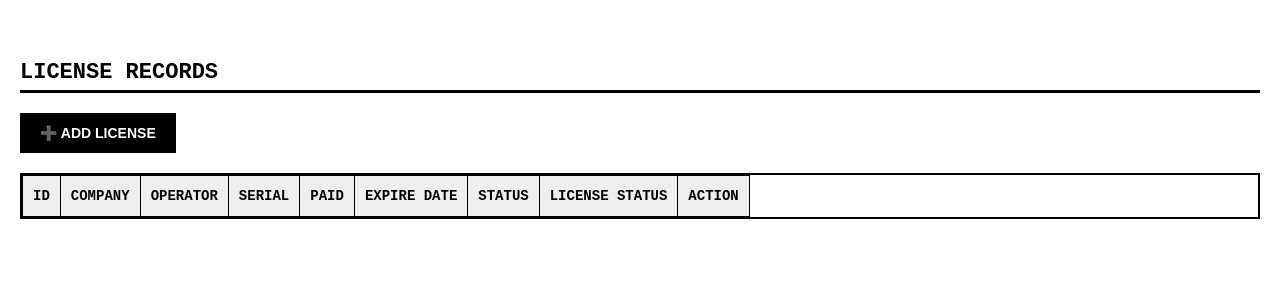
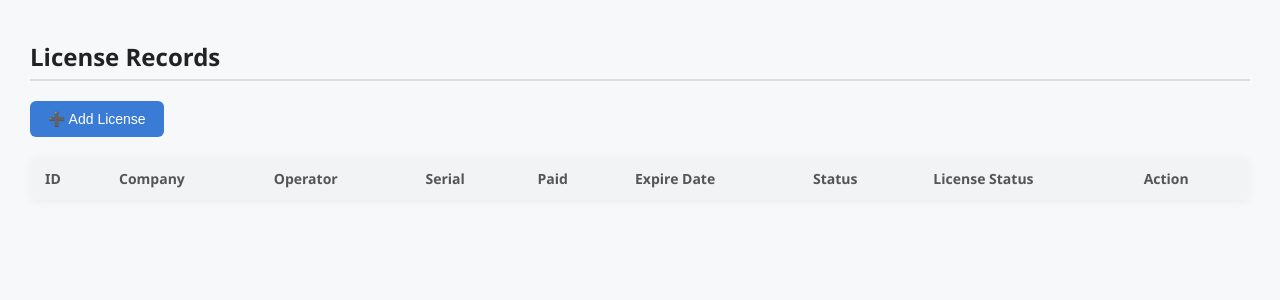
Before and after one commit to Beqaelbaqidze/PRINT_SH, a FastAPI app: page /dashboard in a window 1280 px wide. Shown: the top 300 px of the page. Run offline with FastAPI, Linux system fonts and the light colour scheme; data that the repository does not hold is empty; some libraries are stand-ins or nearby versions.

Commit message:
licenses

```diff
--- a/templates/dashboard.html
+++ b/templates/dashboard.html
@@ -5,185 +5,159 @@
   <title>License Dashboard</title>
   <script src="https://code.jquery.com/jquery-3.6.0.min.js"></script>
   <style>
-    * {
-      box-sizing: border-box;
-    }
-
     body {
-      font-family: 'Courier New', Courier, monospace;
-      background-color: #fff;
-      color: #000;
-      padding: 20px;
-      margin: 0;
+      font-family: 'Segoe UI', Tahoma, Geneva, Verdana, sans-serif;
+      background-color: #f7f8fa;
+      margin: 30px;
+      color: #333;
     }
 
     h2 {
-      font-size: 22px;
-      font-weight: bold;
-      border-bottom: 3px solid #000;
-      padding-bottom: 5px;
-      margin: 40px 0 20px 0;
-      text-transform: uppercase;
+      color: #222;
+      border-bottom: 2px solid #ddd;
+      padding-bottom: 6px;
+      margin-top: 40px;
     }
 
     button {
-      background: #000;
-      color: #fff;
-      border: 2px solid #000;
+      padding: 10px 18px;
       font-size: 14px;
-      font-weight: bold;
-      padding: 10px 18px;
+      background-color: #3a7bd5;
+      color: white;
+      border: none;
+      border-radius: 6px;
       cursor: pointer;
-      text-transform: uppercase;
     }
 
     button:hover {
-      background: #fff;
-      color: #000;
+      background-color: #2a65b1;
     }
 
     table {
       width: 100%;
       border-collapse: collapse;
+      background: white;
+      border-radius: 8px;
+      overflow: hidden;
+      box-shadow: 0 2px 10px rgba(0,0,0,0.05);
       margin-top: 20px;
-      font-size: 14px;
-      border: 2px solid #000;
-      overflow-x: auto;
-      display: block;
     }
 
     th, td {
-      border: 1px solid #000;
-      padding: 12px 10px;
+      padding: 12px 15px;
       text-align: left;
-      white-space: nowrap;
     }
 
     th {
-      background: #eee;
+      background-color: #f2f3f5;
       font-weight: bold;
-      text-transform: uppercase;
+      font-size: 14px;
+      color: #555;
+    }
+
+    tr:nth-child(even) {
+      background-color: #fafafa;
     }
 
     tr:hover {
-      background: #f1f1f1;
-    }
-
-    select,
-    input[type="text"],
-    input[type="date"],
-    input[type="email"],
-    input[type="number"] {
-      width: 100%;
-      padding: 8px;
-      font-family: inherit;
-      font-size: 14px;
-      border: 2px solid #000;
-      background: #fff;
-      color: #000;
+      background-color: #eef3ff;
     }
 
     select:disabled,
     input:disabled {
-      background-color: #eee;
-      color: #333;
+      background-color: #f4f4f4;
+      color: #777;
+      border-color: #ddd;
     }
 
-    .edit-btn, .save-btn, .cancel-btn {
-      font-size: 13px;
-      padding: 6px 12px;
+    .edit-btn {
+      background-color: #007bff;
+      color: white;
     }
 
     .save-btn {
-      background: #28a745;
-      color: #fff;
-      border-color: #000;
+      background-color: #28a745;
+      color: white;
+      margin-right: 5px;
     }
 
     .cancel-btn {
-      background: #dc3545;
-      color: #fff;
-      border-color: #000;
+      background-color: #dc3545;
+      color: white;
     }
 
-    /* Modal */
+    /* Modal Styles */
     .modal {
       display: none;
       position: fixed;
       z-index: 999;
       left: 0; top: 0;
-      width: 100%;
-      height: 100%;
-      background: rgba(0,0,0,0.85);
+      width: 100%; height: 100%;
+      background-color: rgba(0,0,0,0.5);
       justify-content: center;
       align-items: center;
-      padding: 20px;
     }
 
     .modal-content {
-      background: #fff;
-      border: 2px solid #000;
-      padding: 30px;
-      max-width: 600px;
-      width: 100%;
+      background-color: #fff;
+      padding: 24px;
+      border-radius: 10px;
+      width: 600px;
       max-height: 90vh;
       overflow-y: auto;
       position: relative;
     }
 
+    .modal-content h2 {
+      margin-top: 0;
+    }
+
     .close-modal {
       position: absolute;
       top: 10px;
-      right: 15px;
+      right: 14px;
       font-size: 20px;
       font-weight: bold;
       cursor: pointer;
     }
 
     .form-group {
-      margin-bottom: 20px;
+      display: flex;
+      flex-direction: column;
     }
 
     .form-group label {
-      font-weight: bold;
+      margin-top: 10px;
       margin-bottom: 5px;
-      display: block;
-      text-transform: uppercase;
-      font-size: 13px;
+      font-weight: 500;
+    }
+
+    .form-group input,
+    .form-group select {
+      padding: 10px;
+      border-radius: 6px;
+      border: 1px solid #ccc;
+      font-size: 14px;
+    }
+
+    .form-group input:focus,
+    .form-group select:focus {
+      outline: none;
+      border-color: #3a7bd5;
     }
 
     form button[type="submit"] {
-      margin-top: 10px;
-      background: #000;
-      color: #fff;
-      border: 2px solid #000;
+      margin-top: 20px;
+      background-color: #3a7bd5;
+      color: white;
       font-weight: bold;
-      padding: 10px 16px;
-      text-transform: uppercase;
+      transition: background-color 0.2s ease;
     }
 
     form button[type="submit"]:hover {
-      background: #fff;
-      color: #000;
-    }
-
-    @media (max-width: 600px) {
-      table {
-        font-size: 12px;
-      }
-
-      .modal-content {
-        padding: 20px;
-      }
-
-      button, .edit-btn, .save-btn, .cancel-btn {
-        font-size: 12px;
-        padding: 8px 12px;
-      }
+      background-color: #2a65b1;
     }
   </style>
-
-
 </head>
 <body>
 
```
